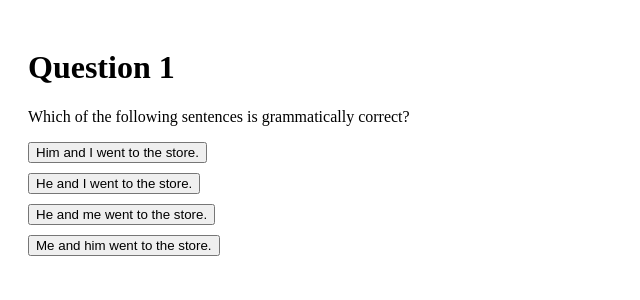
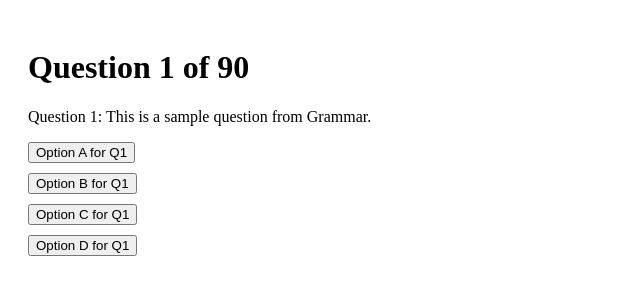
Before and after one commit to KaraJoslin/clep-practice-test, a React (Create React App) app: page / in a window 1280 px wide. Shown: the top 300 px of the page, without its empty margins (0-640 px from the left). Built offline with nearby package versions, Linux system fonts and the light colour scheme.

Commit message:
Add files via upload

```diff
--- a/package.json
+++ b/package.json
@@ -1,5 +1,5 @@
 {
-  "name": "clep-practice-app",
+  "name": "clep-full-test-app",
   "version": "1.0.0",
   "private": true,
   "dependencies": {
--- a/public/index.html
+++ b/public/index.html
@@ -3,7 +3,7 @@
   <head>
     <meta charset="UTF-8" />
     <meta name="viewport" content="width=device-width, initial-scale=1.0" />
-    <title>CLEP Practice Test</title>
+    <title>CLEP Full Test</title>
   </head>
   <body>
     <div id="root"></div>
--- a/src/App.js
+++ b/src/App.js
@@ -1,36 +1,33 @@
 import React, { useState } from "react";
 
-const questions = [
-  {
-    question: "Which of the following sentences is grammatically correct?",
-    options: [
-      "Him and I went to the store.",
-      "He and I went to the store.",
-      "He and me went to the store.",
-      "Me and him went to the store."
-    ],
-    answer: 1
-  },
-  {
-    question: "What is the main purpose of a thesis statement in an essay?",
-    options: [
-      "To summarize the essay's conclusion",
-      "To list all the arguments",
-      "To state the main idea or argument",
-      "To provide background information"
-    ],
-    answer: 2
+const generateQuestions = () => {
+  const categories = ["Grammar", "Revision", "Research", "Rhetorical"];
+  const questions = [];
+  for (let i = 0; i < 90; i++) {
+    questions.push({
+      question: `Question ${i + 1}: This is a sample question from ${categories[i % 4]}.`,
+      options: [
+        `Option A for Q${i + 1}`,
+        `Option B for Q${i + 1}`,
+        `Option C for Q${i + 1}`,
+        `Option D for Q${i + 1}`
+      ],
+      answer: Math.floor(Math.random() * 4)
+    });
   }
-];
+  return questions;
+};
+
+const questions = generateQuestions();
 
 export default function App() {
   const [currentQuestion, setCurrentQuestion] = useState(0);
   const [answers, setAnswers] = useState([]);
   const [submitted, setSubmitted] = useState(false);
 
-  const handleAnswer = (i) => {
+  const handleAnswer = (index) => {
     const updated = [...answers];
-    updated[currentQuestion] = i;
+    updated[currentQuestion] = index;
     setAnswers(updated);
     if (currentQuestion < questions.length - 1) {
       setCurrentQuestion(currentQuestion + 1);
@@ -64,7 +61,7 @@ export default function App() {
 
   return (
     <div style={{ padding: 20 }}>
-      <h1>Question {currentQuestion + 1}</h1>
+      <h1>Question {currentQuestion + 1} of {questions.length}</h1>
       <p>{questions[currentQuestion].question}</p>
       {questions[currentQuestion].options.map((option, i) => (
         <button
```
